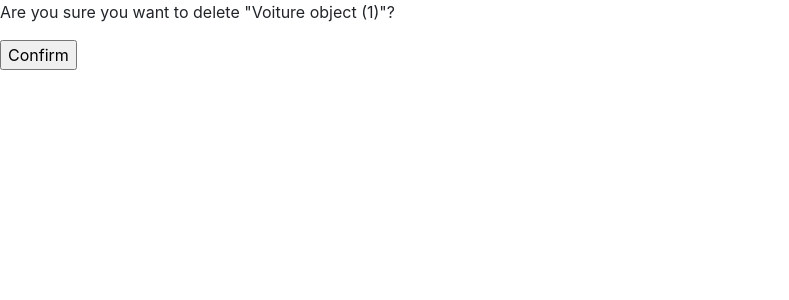
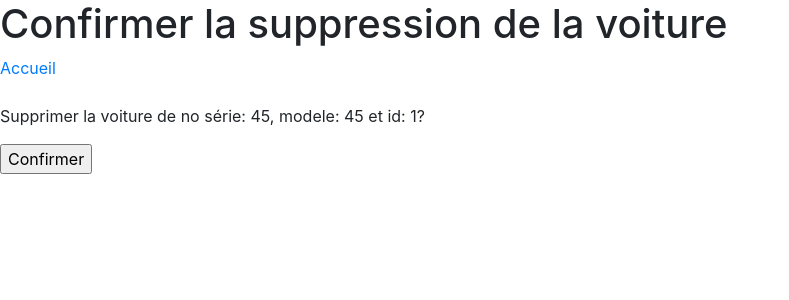
Before and after one commit to AlexECX/Projet-Sys-Distribue, a Django app: page /magasin/voiture/1/delete/ in a window 1280 px wide. Shown: the top 300 px of the page, without its empty margins (0-789 px from the left). Run offline with Django 3.2, Linux system fonts and the light colour scheme; data comes from the database, SQL or seed files in the repository; both versions use the stored data as it was after the commit; some libraries are stand-ins or nearby versions.

Commit message:
Ajouter la liste de voitures et un peu d'interface et de convivialité.

```diff
--- a/concessionnaire/concessionnaire/urls.py
+++ b/concessionnaire/concessionnaire/urls.py
@@ -15,8 +15,10 @@ Including another URLconf
 """
 from django.contrib import admin
 from django.urls import path, include
+from django.views.generic.base import RedirectView
 
 urlpatterns = [
+    path('',RedirectView.as_view(url='magasin', permanent=False)),
     path('admin/', admin.site.urls),
     path('magasin/', include('magasin.urls'))
 ]
--- a/concessionnaire/magasin/templates/magasin/base.html
+++ b/concessionnaire/magasin/templates/magasin/base.html
@@ -4,7 +4,7 @@
 
 <head>
 	{% load static %}
-	<title>{% block Title %}{% endblock Title %}-&nbsp;ACJ Lib</title>
+	<title>{% block Title %}{% endblock Title %}Concessionnaire YONDA</title>
 
 	<meta charset="utf-8">
 	<meta name="viewport" content="width=device-width, initial-scale=1.0, maximum-scale=1">
--- a/concessionnaire/magasin/templates/magasin/index.html
+++ b/concessionnaire/magasin/templates/magasin/index.html
@@ -1,4 +1,8 @@
 {% extends "magasin/base.html" %}
 {% block content %}
-<p>Index Magasin</p>
+<h1>Index Magasin</h1>
+<br>
+<a href="/magasin/voiture/add">Ajouter une voiture</a>
+<br><br>
+<a href="/magasin/voiture/list">Liste des voitures</a>
 {% endblock content %}
--- a/concessionnaire/magasin/templates/magasin/voiture_confirm_delete.html
+++ b/concessionnaire/magasin/templates/magasin/voiture_confirm_delete.html
@@ -1,10 +1,14 @@
 {% extends "magasin/base.html" %}
 {% block content %}
 
+<h1>Confirmer la suppression de la voiture</h1>
+<a href="/">Accueil</a>
+<br><br>
+
 <form role="from" class="form" method="post">
     {% csrf_token %}
-    <p>Are you sure you want to delete "{{ object }}"?</p>
-    <input type="submit" value="Confirm" />
+    <p>Supprimer la voiture de no série: {{ object.no_serie }}, modele: {{ object.modele }} et id: {{ object.id }}?</p>
+    <input type="submit" value="Confirmer" />
 </form>
 
 {% endblock content %}
--- a/concessionnaire/magasin/templates/magasin/voiture_detail.html
+++ b/concessionnaire/magasin/templates/magasin/voiture_detail.html
@@ -1,5 +1,8 @@
 {% extends "magasin/base.html" %}
 {% block content %}
+<h1>Détail de la voiture</h1>
+<a href="/">Accueil</a>
+<br><br>
 <p>No Series: {{voiture.no_serie}}</p>
 <p>Marque: {{voiture.marque}}</p>
 <p>Modele: {{voiture.modele}}</p>
--- a/concessionnaire/magasin/templates/magasin/voiture_form.html
+++ b/concessionnaire/magasin/templates/magasin/voiture_form.html
@@ -1,6 +1,9 @@
 {% extends "magasin/base.html" %}
 {% block content %}
 
+<h1>Ajouter une voiture</h1>
+<a href="/">Accueil</a>
+<br><br>
 
 <form role="form" class="form" method="{% block form_method %}post{% endblock %}" enctype="multipart/form-data">
     {% csrf_token %}
@@ -20,7 +23,7 @@
     {% endfor %}
     {% for field in form.hidden_fields %}{{field}}{% endfor %}
     <div class="col-md-12">
-        <button type="submit" class="btn btn-success">submit</button>
+        <button type="submit" class="btn btn-success">Soumettre</button>
     </div>
 </form>
 
--- a/concessionnaire/magasin/urls.py
+++ b/concessionnaire/magasin/urls.py
@@ -17,12 +17,13 @@ from django.contrib import admin
 from django.urls import path, include
 from django.views.generic import TemplateView
 
-from magasin.views import VoitureCreate, VoitureDelete, VoitureDetail, VoitureUpdate
+from magasin.views import VoitureCreate, VoitureDelete, VoitureDetail, VoitureUpdate, VoitureList
 
 app_name = 'magasin'
 urlpatterns = [
     path('', TemplateView.as_view(template_name='magasin/index.html'), name='index'),
     path('voiture/add/', VoitureCreate.as_view(), name='voiture-add'),
+    path('voiture/list/', VoitureList.as_view(), name='voiture-list'),
     path('voiture/<int:pk>/', VoitureDetail.as_view(), name='voiture-detail'),
     path('voiture/<int:pk>/update/', VoitureUpdate.as_view(), name='voiture-update'),
     path('voiture/<int:pk>/delete/', VoitureDelete.as_view(), name='voiture-delete'),
--- a/concessionnaire/magasin/views.py
+++ b/concessionnaire/magasin/views.py
@@ -3,6 +3,7 @@ from django.urls import reverse_lazy
 from django.views.generic import DetailView, ListView
 from django.views.generic.edit import CreateView, DeleteView, UpdateView
 
+from fnmatch import filter
 from magasin.models import Voiture
 
 
@@ -26,4 +27,8 @@ class VoitureDetail(DetailView):
     fields = '__all__'
 
 class VoitureList(ListView):
-    pass
+    model = Voiture
+    context_object_name = 'voiture_list'
+    fields = '__all__'
+    def get_queryset(self):
+        return Voiture.objects.all()
```
Also changed, not shown: concessionnaire/magasin/templates/magasin/voiture_list.html (added, +21 -0 lines), concessionnaire/db.sqlite3.
